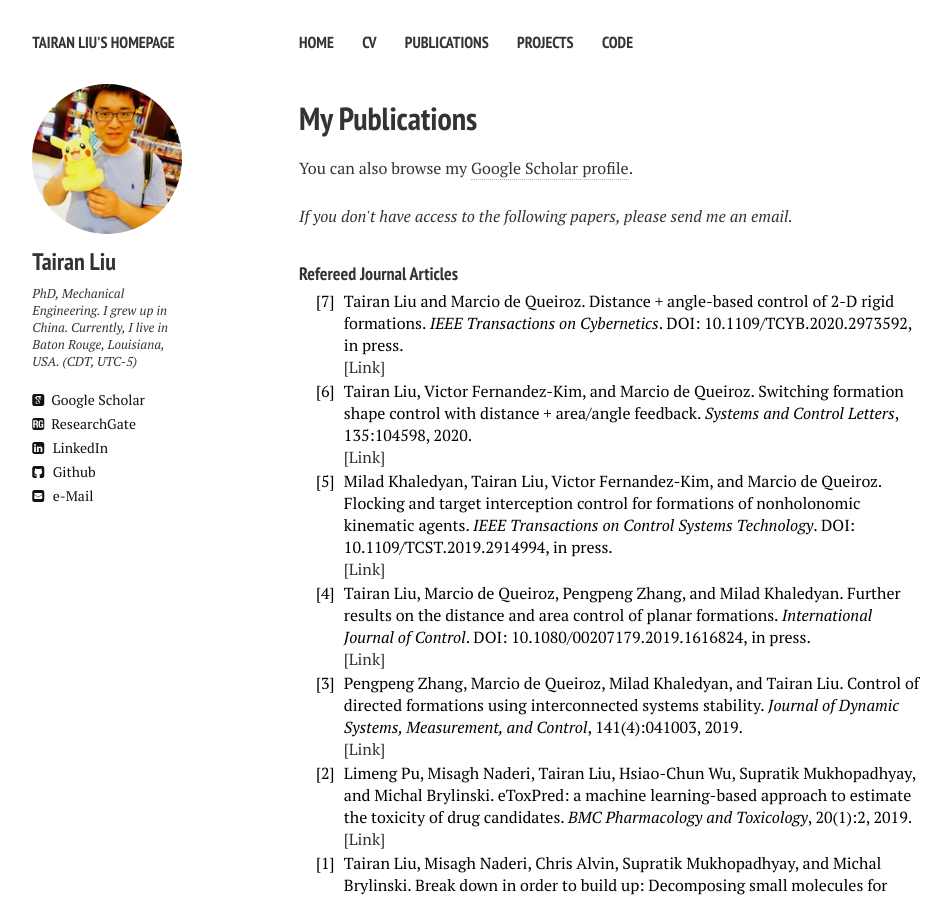
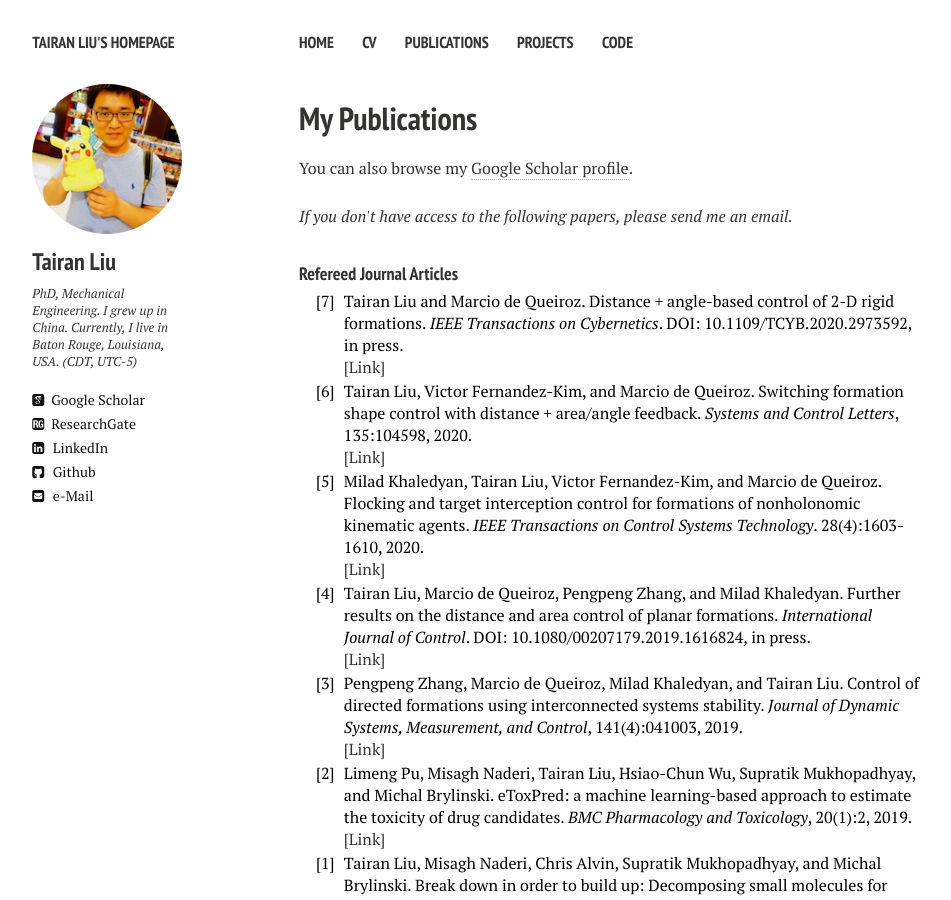
Before and after one commit to liutairan/liutairan.github.io, a Jekyll site: the page built from publications.md, in a window 1280 px wide and 900 px high. Shown: the whole window, without its empty margins (21-972 px from the left). Built offline with Jekyll 4.4.1, drawn with Linux system fonts in a browser that asks for light colours; nearby versions of some CDN libraries.

Commit message:
Update publications.html

```diff
--- a/_layouts/publications.html
+++ b/_layouts/publications.html
@@ -129,7 +129,7 @@ function toggleBibtex(articleid) {
 						<td>Milad Khaledyan, Tairan Liu, Victor Fernandez-Kim, and Marcio de Queiroz.
 							Flocking and target interception control for formations of nonholonomic kinematic agents.
 							<cite>IEEE Transactions on Control Systems Technology</cite>.
-							DOI: 10.1109/TCST.2019.2914994, in press.
+							28(4):1603-1610, 2020.
 							<br>
 							<a href="https://ieeexplore.ieee.org/document/8720209" target="_blank">[Link]</a>
 						</td>
```
